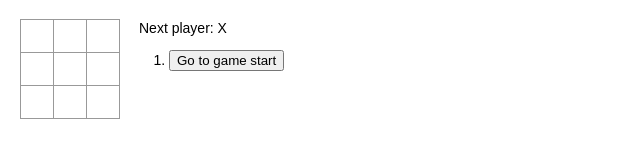
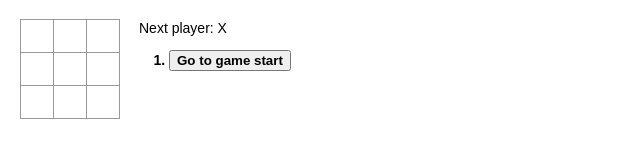
Before and after one commit to Hovemeyer5/letsLearnElectron, a React (Create React App) app in the folder app/: page / in a window 1280 px wide. Shown: the top 160 px of the page, without its empty margins (0-640 px from the left). Built offline with nearby package versions, Linux system fonts and the light colour scheme.

Commit message:
Bold the currently selected item in the move list.

```diff
--- a/app/src/index.css
+++ b/app/src/index.css
@@ -48,3 +48,11 @@
 .game-info {
   margin-left: 20px;
 }
+
+.selected-step {
+  font-weight: bold;
+}
+
+.selected-step button {
+  font-weight: bold;
+}
--- a/app/src/index.js
+++ b/app/src/index.js
@@ -90,7 +90,7 @@
         'Go to move #' + move + " - " + player + " at (" + getColumn(step.location) + ", " + getRow(step.location) + ")" :
         'Go to game start';
       return (
-        <li key={move}>
+        <li key={move} className={move === this.state.stepNumber ? "selected-step" : ""}>
           <button onClick={() => this.jumpTo(move)}>{desc}</button>
         </li>
       );
```
